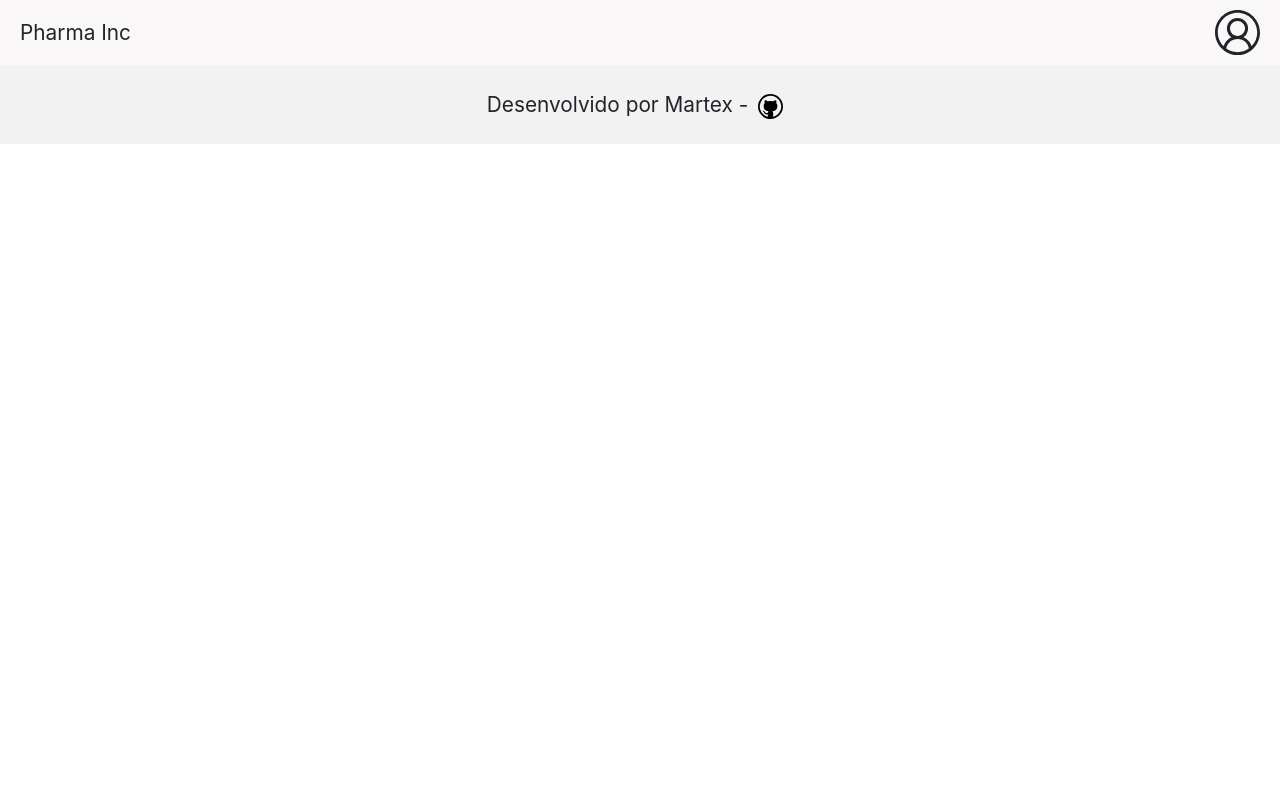
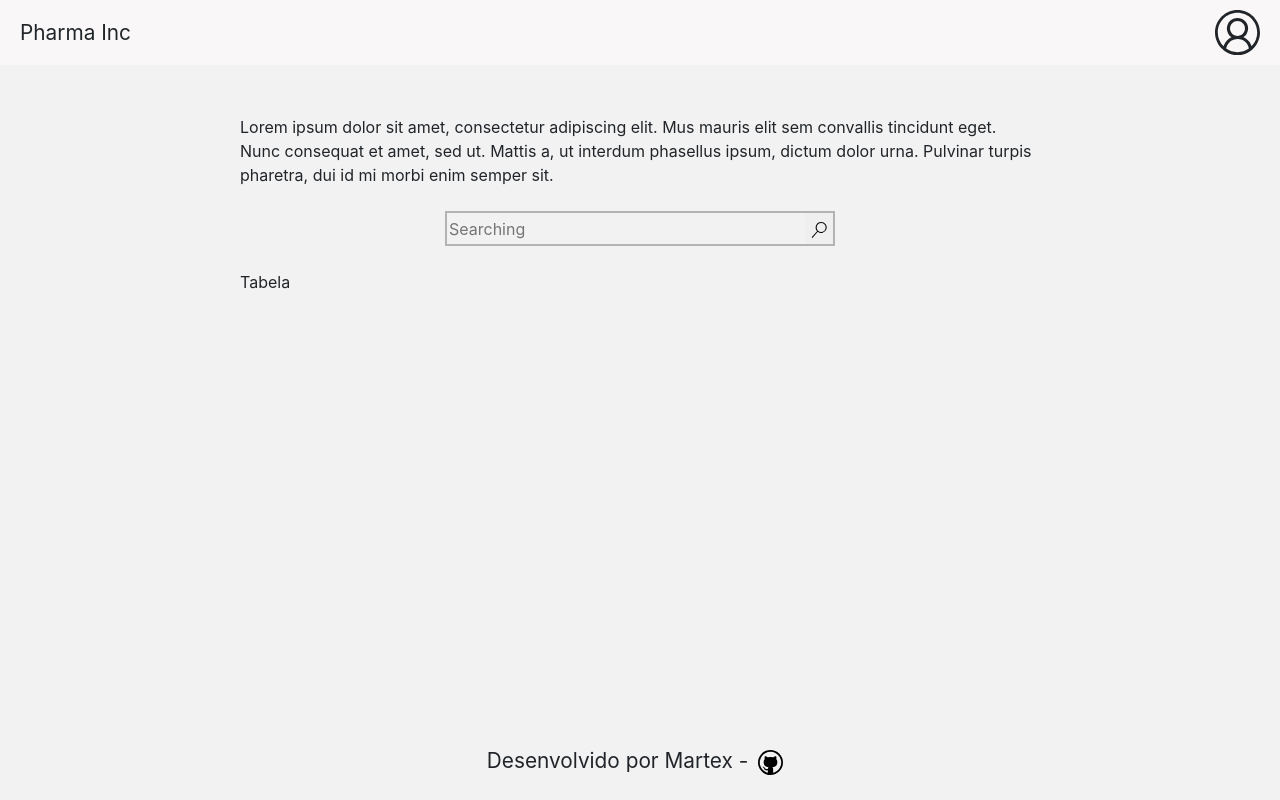
Before and after one commit to martex84/sistema-Apresentacao-Lista-Pacientes, a React (Vite) app in the folder frontend/: page / in a window 1280 px wide. Built offline with nearby package versions, Linux system fonts and the light colour scheme.

Commit message:
Inclusao Search

```diff
--- a/frontend/src/App.tsx
+++ b/frontend/src/App.tsx
@@ -1,4 +1,5 @@
 import { useState } from 'react'
+import { VscSearch } from 'react-icons/vsc'
 
 import { Header } from './components/header';
 import { Footer } from './components/footer';
@@ -7,10 +8,21 @@ import styles from './styles/App.module.scss'
 function App() {
 
   return (
-    <div className={styles.app}>
+    <div className={`${styles.app} d-flex flex-column align-items-stretch`}>
       <Header />
-      <section>
-
+      <section className={`${styles.sectionContainer} mb-auto`}>
+        <div>
+          Lorem ipsum dolor sit amet, consectetur adipiscing elit. Mus mauris elit sem convallis tincidunt eget. Nunc consequat et amet, sed ut. Mattis a, ut interdum phasellus ipsum, dictum dolor urna. Pulvinar turpis pharetra, dui id mi morbi enim semper sit.
+        </div>
+        <div className={`${styles.searchContainer} d-flex justify-content-center p-4`}>
+          <input type="text" placeholder="Searching" />
+          <button>
+            <VscSearch />
+          </button>
+        </div>
+        <div>
+          Tabela
+        </div>
       </section>
       <Footer />
     </div>
--- a/frontend/src/styles/App.module.scss
+++ b/frontend/src/styles/App.module.scss
@@ -1,3 +1,45 @@
 .app {
+    height: 100vh;
+
     background-color: #F2F2F2;
 }
+
+.sectionContainer {
+    max-width: 800px;
+
+    margin: 50px auto;
+
+    .searchContainer {
+
+
+        input {
+            width: 360px;
+            height: 35px;
+
+            border: 2px solid #B3B3B3;
+            border-right: 0;
+
+            background-color: transparent;
+
+            &:focus-visible {
+                outline: none;
+            }
+        }
+
+        button {
+            width: 30px;
+
+            border: 2px solid #B3B3B3;
+            border-left: 0;
+        }
+    }
+
+    @media screen and (max-width:820px) {
+        min-width: 400px;
+        padding: 20px;
+
+        .searchContainer input {
+            width: 90%;
+        }
+    }
+}
```
